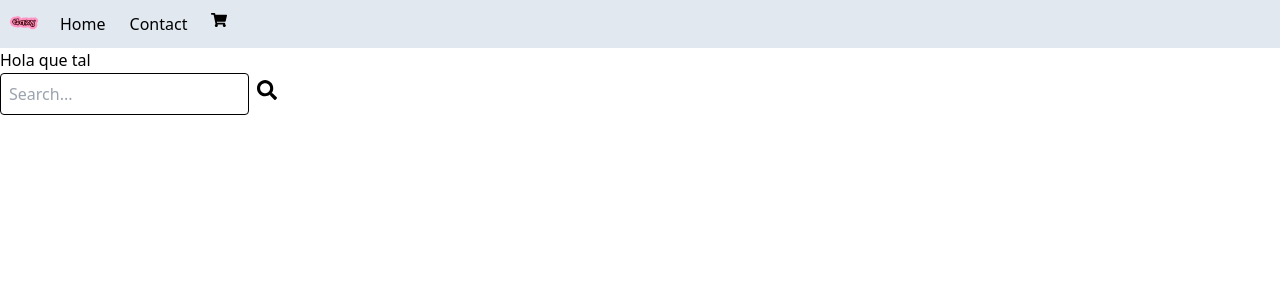
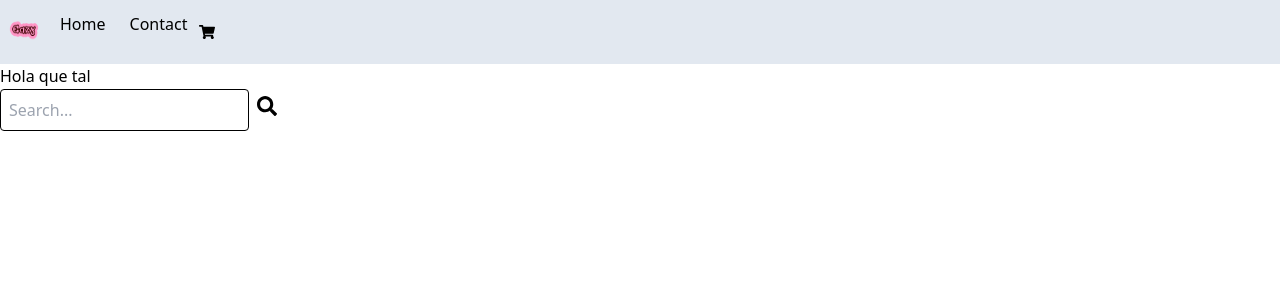
Before and after one commit to AnaCascante/eazy-shop, a React (Vite) app: page / in a window 1280 px wide. Shown: the top 300 px of the page. Built offline with nearby package versions, Linux system fonts and the light colour scheme.

Commit message:
carticon missing product count

```diff
--- a/src/components/Cart/index.tsx
+++ b/src/components/Cart/index.tsx
@@ -1,5 +1,9 @@
 import React, { useState } from 'react';
 import OpenCard from './OpenCard';
+
+// Add the correct file extension if necessary
+
+
 
 const Cart: React.FC = () => {
     const [cartItems, setCartItems] = useState<number>(5); // Example item count
--- a/src/components/NavBar/index.tsx
+++ b/src/components/NavBar/index.tsx
@@ -1,6 +1,7 @@
 import { NavLink } from "react-router-dom";
 import { FaShoppingCart } from "react-icons/fa";
 import Logo from "../Logo";
+
 
 
 
@@ -10,8 +11,9 @@ function NavBar() {
         <Logo/>
          <NavLink to="/" className="hover:text-pink-500 m-3 ">Home</NavLink>
          <NavLink to="/ContactPage" className="hover:text-pink-500 m-3">Contact</NavLink>
-         <NavLink to="/CheckoutPage" className="hover:text-pink-500 m-3"><FaShoppingCart /></NavLink>
-
+         <div className=" m-0">
+         <NavLink to="/CheckoutPage" className="hover:text-pink-500 m-0.5"><FaShoppingCart /></NavLink>
+         </div>
     </nav>
   );
 }
--- a/src/components/OpenCard/index.tsx
+++ b/src/components/OpenCard/index.tsx
@@ -1,4 +1,4 @@
-import React from 'react';
+
 import { useNavigate } from 'react-router-dom';
 import { FaShoppingCart } from 'react-icons/fa';
 
```
Also changed, not shown: src/components/ProductPrice/index.tsx (added).
